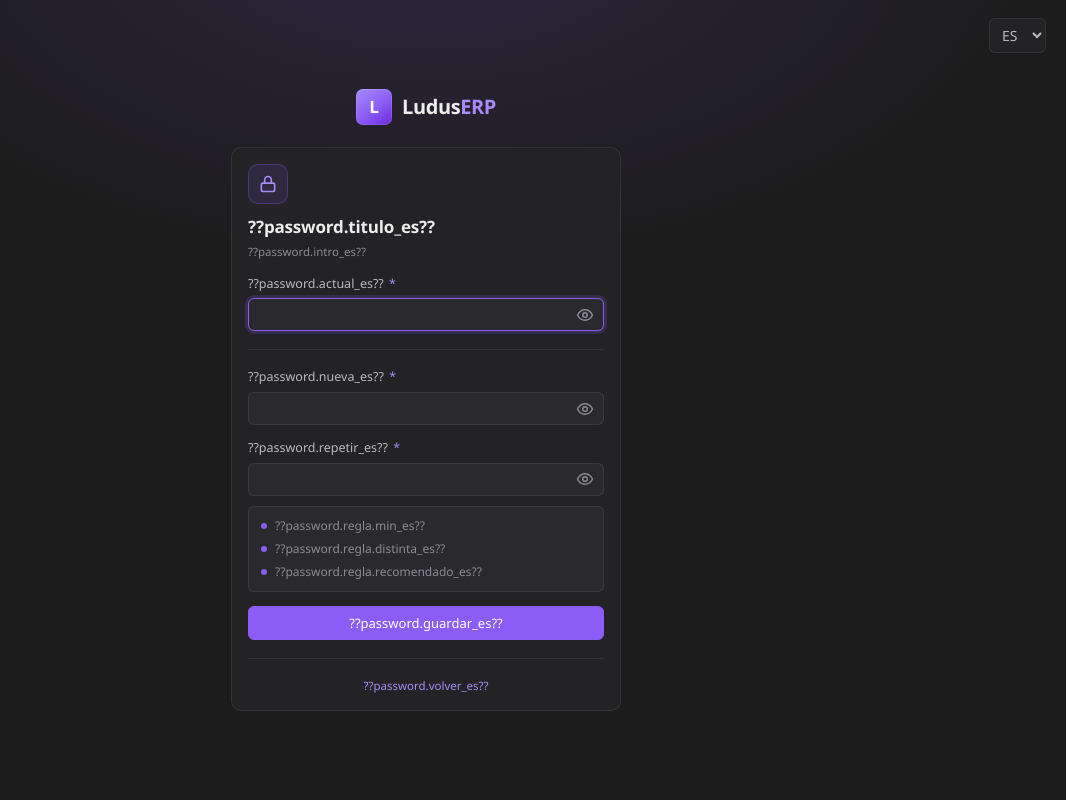
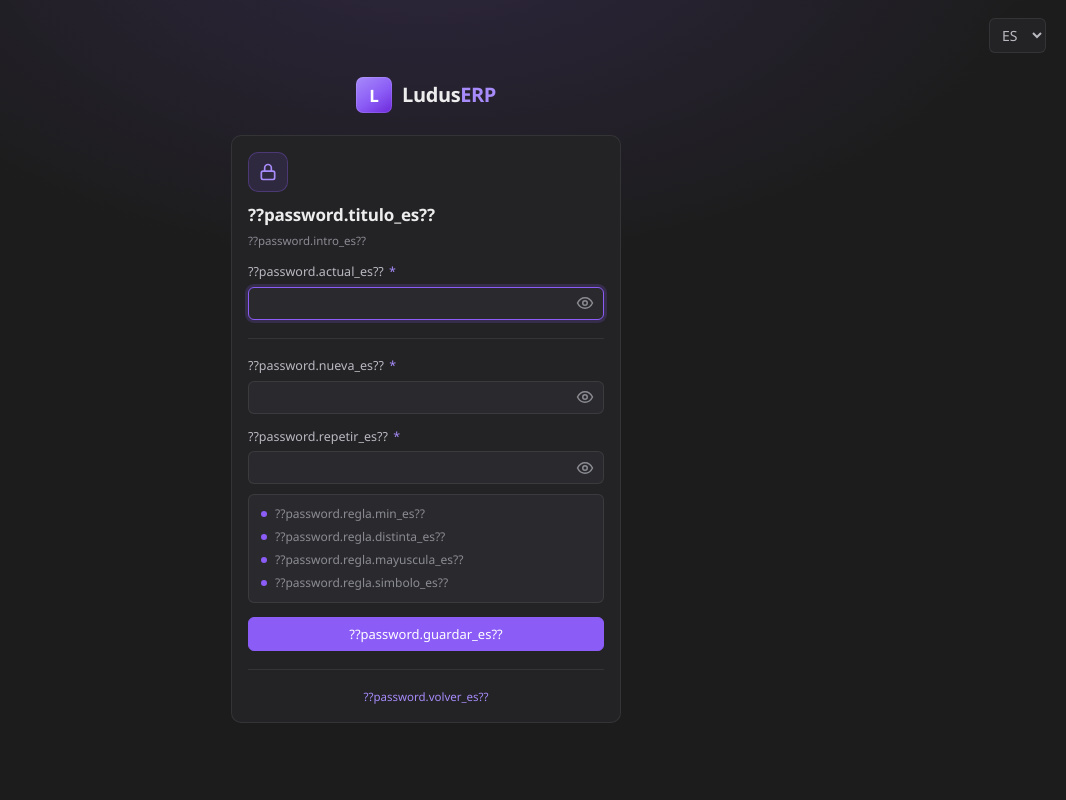
Before and after one commit to aleixdel2007-lgtm/Proyecto1ERP, a Spring Boot app: page /user/changePassword in a window 1280 px wide. Shown: the whole page, without its empty margins (214-1280 px from the left). Run offline with Spring Boot 4, Linux system fonts and the light colour scheme; the visitor is signed in with stand-in values (Sample User, id 1); data that the repository does not hold is empty; some of the project's set-up classes (security, data sources, template engines, error pages and the like) are left out, and stand-ins take their place; database files in the repository are not loaded.

Commit message:
validaciones extra en cambiar password: comprobarsimbolos especiales y mayusculas + js con colores de los requisitos

```diff
--- a/src/main/resources/i18n/textos_ca.properties
+++ b/src/main/resources/i18n/textos_ca.properties
@@ -340,7 +340,8 @@ password.repetir=Repeteix la contrasenya nova
 password.mostrar=Mostra la contrasenya
 password.regla.min=Mínim 8 caràcters
 password.regla.distinta=Diferent de la contrasenya actual
-password.regla.recomendado=Recomanat: barreja lletres, números i símbols
+password.regla.mayuscula=Almenys una lletra majúscula
+password.regla.simbolo=Almenys un símbol especial (per exemple ! @ # $ %)
 password.guardar=Desa la contrasenya
 password.volver=Torna
 password.ok=Contrasenya actualitzada correctament
@@ -348,6 +349,8 @@ password.error.actual=La contrasenya actual no és correcta
 password.error.noCoincide=Les contrasenyes noves no coincideixen
 password.error.corta=La contrasenya ha de tenir almenys 8 caràcters
 password.error.igual=La contrasenya nova ha de ser diferent de l'actual
+password.error.mayuscula=La contrasenya ha de tenir almenys una lletra majúscula
+password.error.simbolo=La contrasenya ha de tenir almenys un símbol especial
 
 # --- Pagines d'error ---
 error.volver=Torna a l'inici
--- a/src/main/resources/i18n/textos_en.properties
+++ b/src/main/resources/i18n/textos_en.properties
@@ -340,7 +340,8 @@ password.repetir=Repeat the new password
 password.mostrar=Show password
 password.regla.min=At least 8 characters
 password.regla.distinta=Different from the current password
-password.regla.recomendado=Recommended: mix letters, numbers and symbols
+password.regla.mayuscula=At least one uppercase letter
+password.regla.simbolo=At least one special symbol (for example ! @ # $ %)
 password.guardar=Save password
 password.volver=Back
 password.ok=Password updated successfully
@@ -348,6 +349,8 @@ password.error.actual=The current password is not correct
 password.error.noCoincide=The new passwords do not match
 password.error.corta=The password must be at least 8 characters long
 password.error.igual=The new password must be different from the current one
+password.error.mayuscula=The password must contain at least one uppercase letter
+password.error.simbolo=The password must contain at least one special symbol
 
 # --- Error pages ---
 error.volver=Back to home
--- a/src/main/resources/i18n/textos_es.properties
+++ b/src/main/resources/i18n/textos_es.properties
@@ -341,7 +341,8 @@ password.repetir=Repite la nueva contraseña
 password.mostrar=Mostrar contraseña
 password.regla.min=Mínimo 8 caracteres
 password.regla.distinta=Distinta de la contraseña actual
-password.regla.recomendado=Recomendado: mezcla letras, números y símbolos
+password.regla.mayuscula=Al menos una letra mayúscula
+password.regla.simbolo=Al menos un símbolo especial (por ejemplo ! @ # $ %)
 password.guardar=Guardar contraseña
 password.volver=Volver
 password.ok=Contraseña actualizada correctamente
@@ -349,6 +350,8 @@ password.error.actual=La contraseña actual no es correcta
 password.error.noCoincide=Las contraseñas nuevas no coinciden
 password.error.corta=La contraseña debe tener al menos 8 caracteres
 password.error.igual=La nueva contraseña debe ser distinta de la actual
+password.error.mayuscula=La contraseña debe tener al menos una letra mayúscula
+password.error.simbolo=La contraseña debe tener al menos un símbolo especial
 
 # --- Paginas de error ---
 error.volver=Volver al inicio
--- a/src/main/resources/static/css/login.css
+++ b/src/main/resources/static/css/login.css
@@ -185,3 +185,6 @@ select.inp{
     content:"";flex:none;width:6px;height:6px;border-radius:50%;
     background:var(--purple);
 }
+/* Regla cumplida (la marca cambiarPassword.js) */
+.pass-rules li.ok{color:var(--good)}
+.pass-rules li.ok::before{background:var(--good)}
--- /dev/null
+++ b/src/main/resources/static/js/cambiarPassword.js
@@ -0,0 +1,59 @@
+// Valida la nueva contraseña en el navegador mientras se escribe.
+// Cada regla de la lista se marca en verde al cumplirse y, mientras falte alguna,
+// setCustomValidity bloquea el envio con el aviso nativo del navegador.
+// El servidor vuelve a comprobarlo todo: esto es solo comodidad para el usuario.
+const actual = document.getElementById("passwordActual");
+const nueva = document.getElementById("nuevaPassword");
+const repetir = document.getElementById("repetirPassword");
+
+// Mensajes en el idioma elegido, desde data-msg-* del formulario (los pone la plantilla)
+const textos = nueva.form.dataset;
+
+// Mismas reglas que ControllerLogin. Simbolo = lo que no es letra, numero ni espacio
+const reglas = [
+    {
+        nombre: "min",
+        cumple: v => v.length >= 8,
+        mensaje: () => textos.msgCorta || "La contraseña debe tener al menos 8 caracteres"
+    },
+    {
+        nombre: "mayuscula",
+        cumple: v => /\p{Lu}/u.test(v),
+        mensaje: () => textos.msgMayuscula || "La contraseña debe tener al menos una letra mayúscula"
+    },
+    {
+        nombre: "simbolo",
+        cumple: v => /[^\p{L}\p{N}\s]/u.test(v),
+        mensaje: () => textos.msgSimbolo || "La contraseña debe tener al menos un símbolo especial"
+    },
+    {
+        nombre: "distinta",
+        cumple: v => v.length > 0 && v !== actual.value,
+        mensaje: () => textos.msgIgual || "La nueva contraseña debe ser distinta de la actual"
+    }
+];
+
+function validar() {
+    const valor = nueva.value;
+    let mensaje = "";
+
+    reglas.forEach(function (regla) {
+        const ok = regla.cumple(valor);
+        const li = document.querySelector('[data-regla="' + regla.nombre + '"]');
+        if (li) {
+            li.classList.toggle("ok", ok);
+        }
+        // Se muestra solo el primer fallo, en el orden del array
+        if (!ok && !mensaje) {
+            mensaje = regla.mensaje();
+        }
+    });
+    nueva.setCustomValidity(mensaje); // texto vacio = el campo es valido
+
+    repetir.setCustomValidity(repetir.value !== valor
+            ? (textos.msgNoCoincide || "Las contraseñas nuevas no coinciden") : "");
+}
+
+actual.addEventListener("input", validar);
+nueva.addEventListener("input", validar);
+repetir.addEventListener("input", validar);
--- a/src/main/resources/templates/clients/cambiarPassword.html
+++ b/src/main/resources/templates/clients/cambiarPassword.html
@@ -18,7 +18,12 @@
                 </div>
 
                 <div class="card">
-                    <form class="card-body stack" th:action="@{/user/changePassword}" method="post">
+                    <form class="card-body stack" th:action="@{/user/changePassword}" method="post"
+                          th:data-msg-corta="#{password.error.corta}"
+                          th:data-msg-igual="#{password.error.igual}"
+                          th:data-msg-mayuscula="#{password.error.mayuscula}"
+                          th:data-msg-simbolo="#{password.error.simbolo}"
+                          th:data-msg-no-coincide="#{password.error.noCoincide}">
 
                         <div>
                             <div class="pass-icon" aria-hidden="true">
@@ -109,11 +114,12 @@
                             </div>
                         </div>
 
-                        <!-- Requisitos (solo informativo) -->
-                        <ul class="pass-rules">
-                            <li th:text="#{password.regla.min}">Mínimo 8 caracteres</li>
-                            <li th:text="#{password.regla.distinta}">Distinta de la contraseña actual</li>
-                            <li th:text="#{password.regla.recomendado}">Recomendado: mezcla letras, números y símbolos</li>
+                        <!-- Requisitos: cambiarPassword.js los marca en verde al cumplirse -->
+                        <ul class="pass-rules" aria-live="polite">
+                            <li data-regla="min" th:text="#{password.regla.min}">Mínimo 8 caracteres</li>
+                            <li data-regla="distinta" th:text="#{password.regla.distinta}">Distinta de la contraseña actual</li>
+                            <li data-regla="mayuscula" th:text="#{password.regla.mayuscula}">Al menos una letra mayúscula</li>
+                            <li data-regla="simbolo" th:text="#{password.regla.simbolo}">Al menos un símbolo especial (por ejemplo ! @ # $ %)</li>
                         </ul>
 
                         <button type="submit" class="btn btn-primary btn-block" th:text="#{password.guardar}">Guardar contraseña</button>
@@ -130,5 +136,6 @@
         </main>
 
         <script th:src="@{/js/password.js}" src="../static/js/password.js"></script>
+        <script th:src="@{/js/cambiarPassword.js}" src="../static/js/cambiarPassword.js"></script>
     </body>
 </html>
```
Also changed, not shown: src/main/java/controller/ControllerLogin.java (+18 -2 lines).
